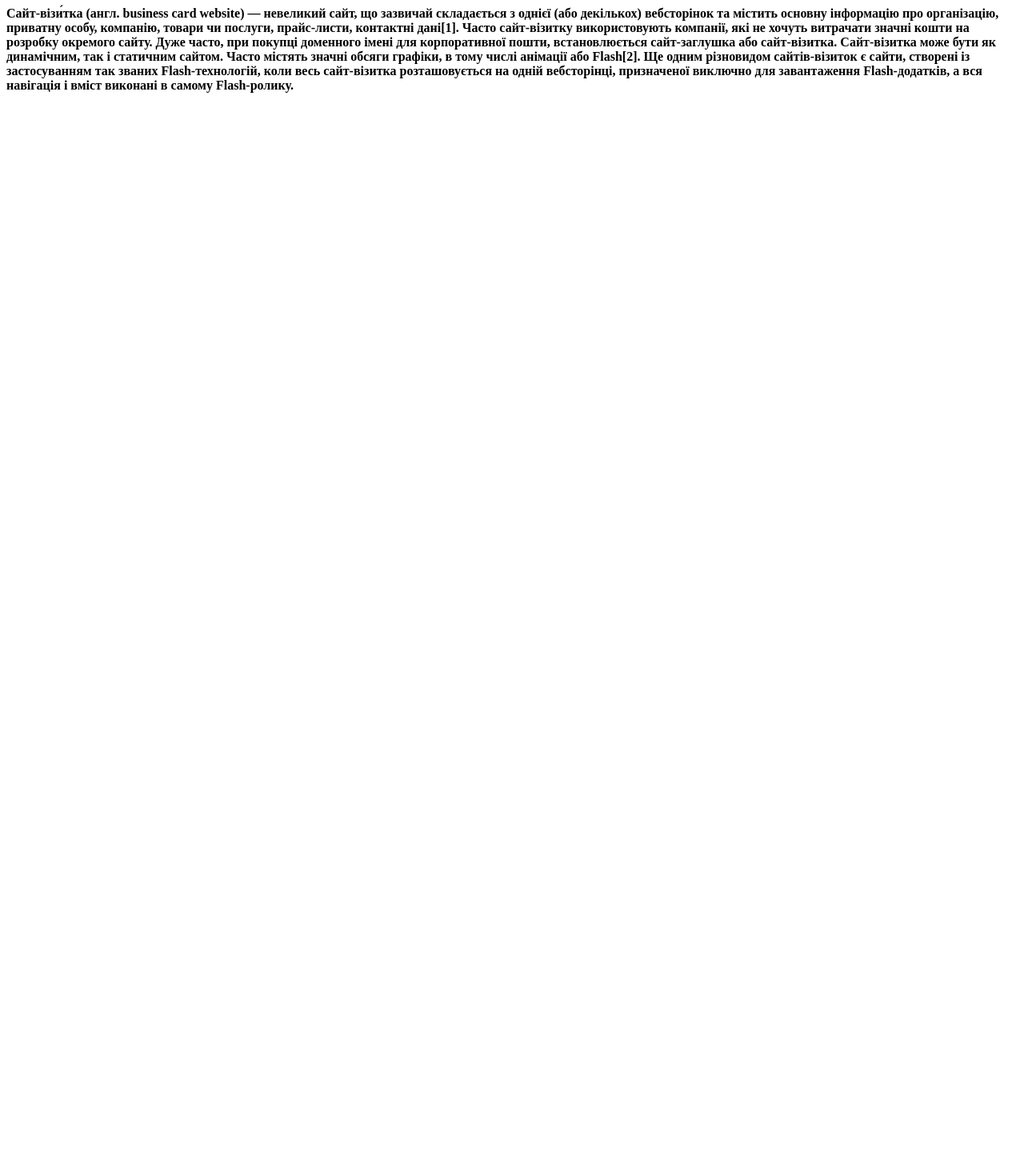
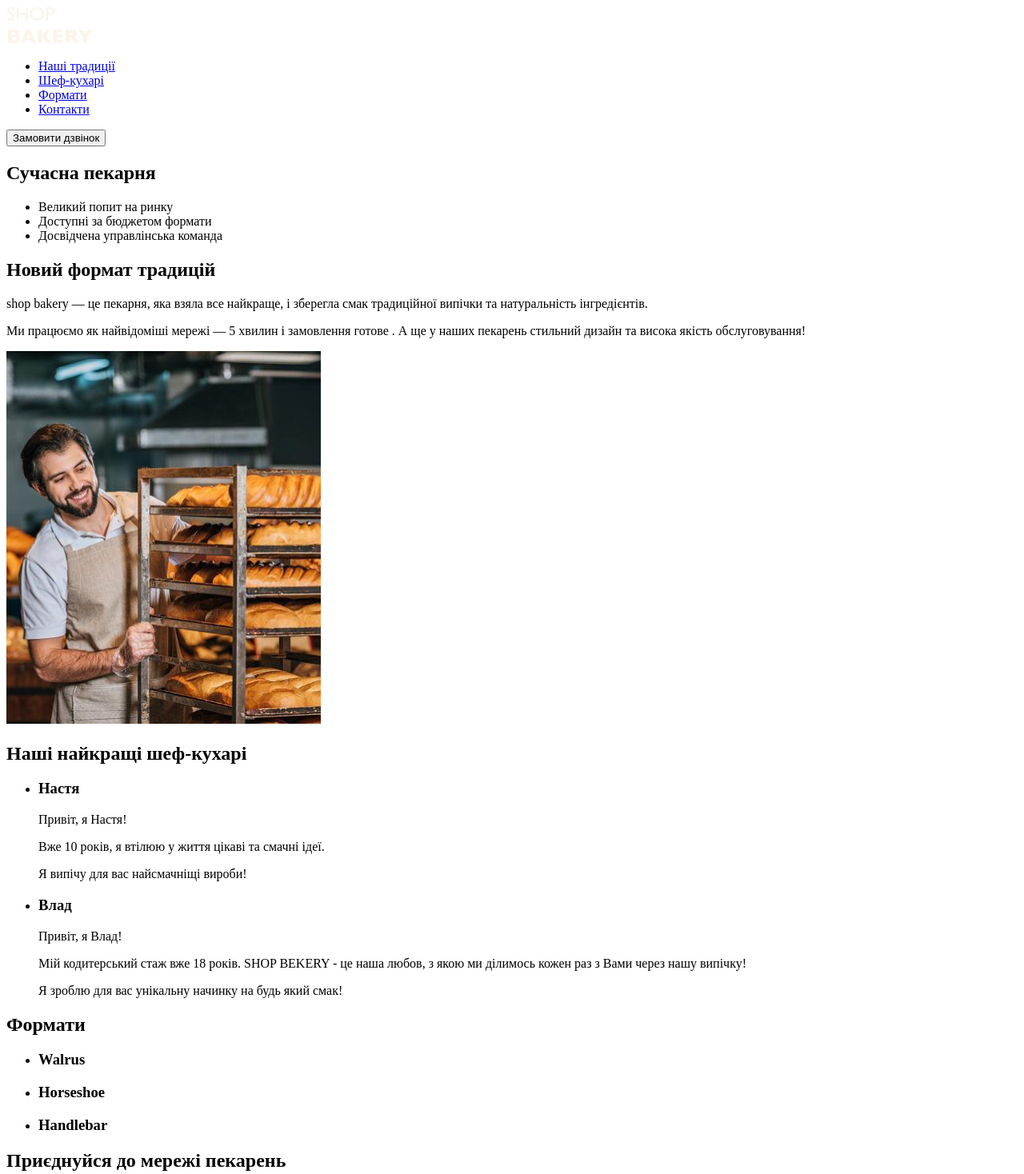
Before and after one commit to Ber99999/genius-test, a plain HTML site: page index.html in a window 1280 px wide. Shown: the top 1468 px of the page at 80% size. Before the commit the page ends 800 px from the top, so only its background shows below. Drawn offline with Linux system fonts and the light colour scheme.

Commit message:
Add files via upload

```diff
--- a/index.html
+++ b/index.html
@@ -1,27 +1,132 @@
 <!DOCTYPE html>
-<html lang="en">
+<html lang="uk">
   <head>
     <meta charset="UTF-8" />
     <meta name="viewport" content="width=device-width, initial-scale=1.0" />
-    <title>Document</title>
+    <title>Сучасна пекарня</title>
   </head>
   <body>
-    <b
-      >Сайт-візи́тка (англ. business card website) — невеликий сайт, що зазвичай
-      складається з однієї (або декількох) вебсторінок та містить основну
-      інформацію про організацію, приватну особу, компанію, товари чи послуги,
-      прайс-листи, контактні дані[1]. Часто сайт-візитку використовують
-      компанії, які не хочуть витрачати значні кошти на розробку окремого сайту.
-      Дуже часто, при покупці доменного імені для корпоративної пошти,
-      встановлюється сайт-заглушка або сайт-візитка.</b
-    >
-    <b
-      >Сайт-візитка може бути як динамічним, так і статичним сайтом. Часто
-      містять значні обсяги графіки, в тому числі анімації або Flash[2]. Ще
-      одним різновидом сайтів-візиток є сайти, створені із застосуванням так
-      званих Flash-технологій, коли весь сайт-візитка розташовується на одній
-      вебсторінці, призначеної виключно для завантаження Flash-додатків, а вся
-      навігація і вміст виконані в самому Flash-ролику.</b
-    >
+    <header>
+      <nav>
+        <a href="#">
+          <img src="/images/logo.svg" alt="Логотип сучасної пекарні" />
+        </a>
+        <ul>
+          <li><a href="*#*" target="_blank">Наші традиції</a></li>
+          <li><a href="*#*" target="_blank">Шеф-кухарі</a></li>
+          <li><a href="*#*" target="_blank">Формати</a></li>
+          <li><a href="*#*" target="_blank">Контакти</a></li>
+        </ul>
+      </nav>
+      <button type="button">Замовити дзвінок</button>
+    </header>
+    <main>
+      <section>
+        <h1>Сучасна пекарня</h1>
+      </section>
+      <section>
+        <ul>
+          <li>Великий попит на ринку</li>
+          <li>Доступні за бюджетом формати</li>
+          <li>Досвідчена управлінська команда</li>
+        </ul>
+        <h2>Новий формат традицій</h2>
+        <p>
+          <span>shop bakery</span> — це пекарня, яка взяла все найкраще, і
+          зберегла смак традиційної випічки та натуральність інгредієнтів.
+        </p>
+        <p>
+          Ми працюємо як найвідоміші мережі —
+          <span>5 хвилин і замовлення готове .</span> А ще у наших пекарень
+          стильний дизайн та висока якість обслуговування!
+        </p>
+        <img
+          src="./images/baker-man.jpg"
+          alt="Чоловік пекар дивиться на батони з посмішкою" />
+      </section>
+      <section>
+        <h2>Наші найкращі шеф-кухарі</h2>
+        <ul>
+          <li>
+            <article>
+              <h3>Настя</h3>
+              <p>Привіт, я Настя!</p>
+              <p>Вже 10 років, я втілюю у життя цікаві та смачні ідеї.</p>
+              <p>Я випічу для вас найсмачніщі вироби!</p>
+            </article>
+          </li>
+          <li>
+            <article>
+              <h3>Влад</h3>
+              <p>Привіт, я Влад!</p>
+              <p>
+                Мій кодитерський стаж вже 18 років. SHOP BEKERY - це наша любов,
+                з якою ми ділимось кожен раз з Вами через нашу випічку!
+              </p>
+              <p>Я зроблю для вас унікальну начинку на будь який смак!</p>
+            </article>
+          </li>
+        </ul>
+      </section>
+      <section>
+        <h2>Формати</h2>
+        <ul>
+          <li>
+            <article>
+              <h3 lang="en">Walrus</h3>
+            </article>
+          </li>
+          <li>
+            <article>
+              <h3 lang="en">Horseshoe</h3>
+            </article>
+          </li>
+          <li>
+            <article>
+              <h3 lang="en">Handlebar</h3>
+            </article>
+          </li>
+        </ul>
+      </section>
+      <section>
+        <h2>Приєднуйся до мережі пекарень</h2>
+      </section>
+    </main>
+    <footer>
+      <nav>
+        <a href="#">
+          <img src="/images/logo.svg" alt="Логотип сучасної пекарні" />
+        </a>
+        <ul>
+          <li><a href="*#*" target="_blank">Наші традиції</a></li>
+          <li><a href="*#*" target="_blank">Шеф-кухарі</a></li>
+          <li><a href="*#*" target="_blank">Формати</a></li>
+          <li><a href="*#*" target="_blank">Контакти</a></li>
+        </ul>
+      </nav>
+      <address>
+        <ul>
+          <li><a href="tel:+380960000007">+ 38 (096) 000 00 07</a></li>
+          <li>
+            <a href="mailto:shopbakery@gmail.com">shopbakery@gmail.com</a>
+          </li>
+          <li>
+            <a href="https://maps.app.goo.gl/zBffPJrR4xHpYyDG6" target="_blank">
+              Україна, м. Київ, вул. Січових Стрільців 54</a
+            >
+          </li>
+          <li>
+            <a href="#"></a>
+            <!-- facebook icon -->
+          </li>
+          <li>
+            <a href="#"></a>
+            <!-- instagram icon -->
+          </li>
+        </ul>
+        <a href="#">Політика конфіденційності</a>
+        <p>© 2023 Дані захищені</p>
+      </address>
+    </footer>
   </body>
 </html>
```
Also changed, not shown: images/baker-man.jpg (added), images/baker-man@2x.jpg (added), images/bread-circle-words.png (added), images/decor-bread-large-mobile.png (added), images/decor-bread-large.png (added), images/decor-bread-small-mobile.png (added), images/decor-bread-small.png (added), images/footer-background.png (added), images/handlebar-format.jpg (added), images/hero-section-background.jpg (added), images/horseshoe-format.jpg (added), images/icons.svg (added), images/logo.svg (added), images/nastya-chef.jpg (added), 2 more files, 1 other file.
